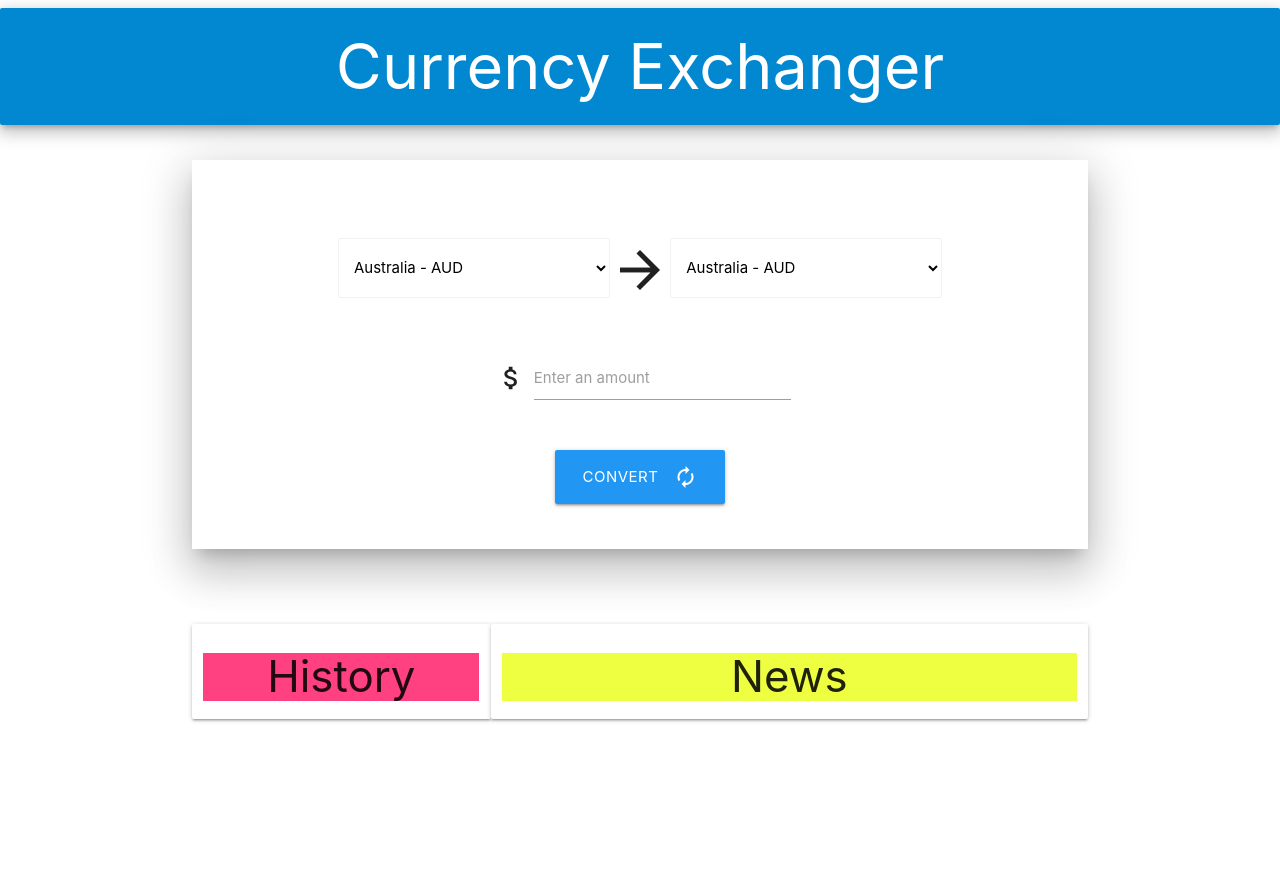
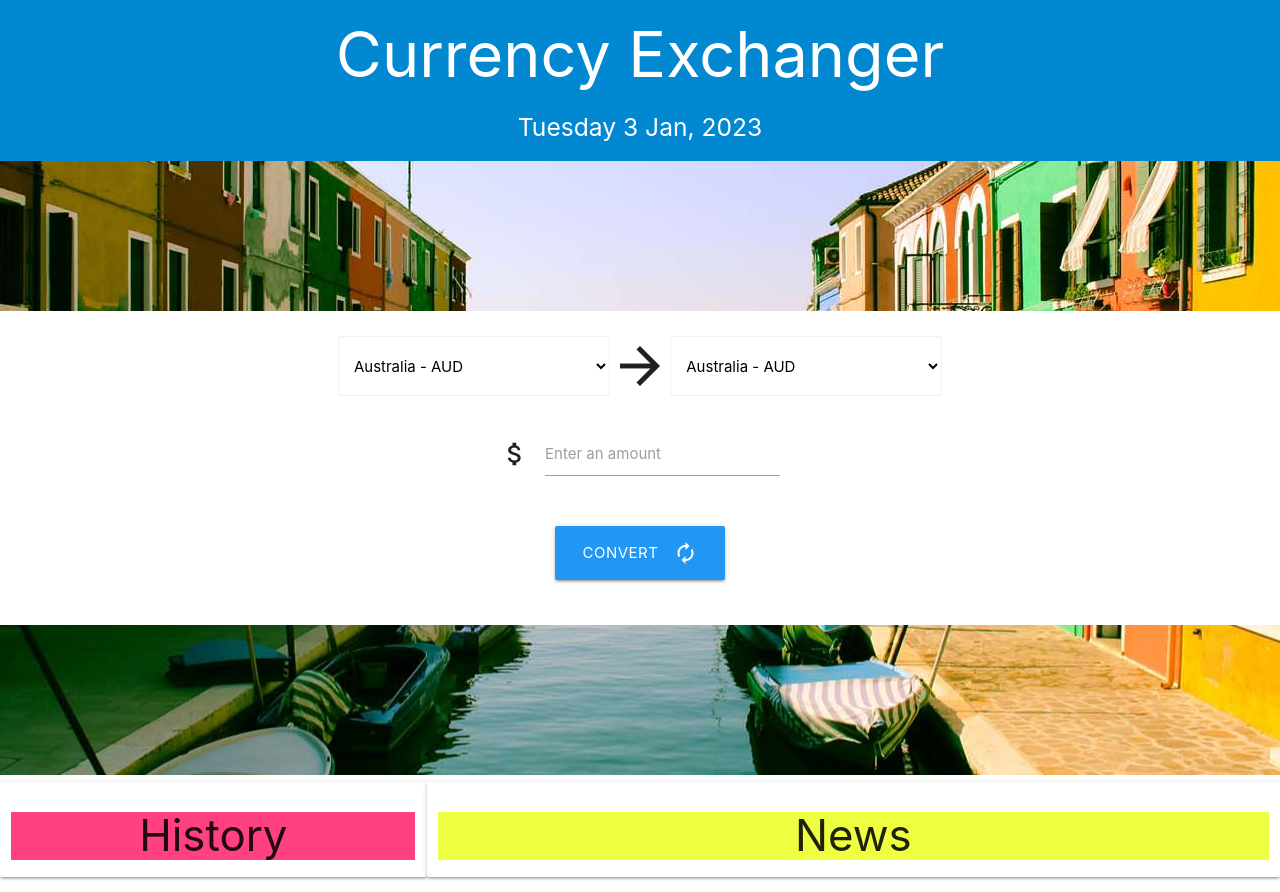
Before and after one commit to stephaneeh/group-project-1, a plain HTML site: page index.html in a window 1280 px wide. Before the commit the page ends 800 px from the top, so only its background shows below. Drawn offline with nearby package versions, Linux system fonts and the light colour scheme.

Commit message:
many changes

```diff
--- a/assets/css/style.css
+++ b/assets/css/style.css
@@ -1,20 +1,7 @@
-body {
-    background-image: url(./assets/img/download.jpeg);
+h1,
+h2 {
+    margin-top: 10px;
 }
-
-.hero {
-    /* Use "linear-gradient" to add a darken background effect to the image (photographer.jpg). This will make the text easier to read */
-    background-image: linear-gradient(rgba(0, 0, 0, 0.5), rgba(0, 0, 0, 0.5)), url("photographer.jpg");
-
-        /* Set a specific height */
-        height: 50%;
-
-        /* Position and center the image to scale nicely on all screens */
-        background-position: center;
-        background-repeat: no-repeat;
-        background-size: cover;
-        position: relative;
-      }
 
 .modal {
     display: none;
@@ -50,6 +37,22 @@ body {
     text-decoration: none;
     cursor: pointer;
 }
+header,
+section {
+    padding: 10px 0;
+}
+
+.row {
+    margin-bottom: 0px;
+}
+
+.parallax-container {
+    height: 150px;
+  }
+
+.convert-container {
+    padding-bottom: 30px;
+}
 
 
 #dropdown-currencies{
@@ -57,15 +60,14 @@ body {
     align-items: center;
 }
 
-
 select {
-    margin-top: 75px;
+    /* margin-top: 75px; */
     height: 60px;
 
 }
 
  .arrow {
-    margin-top: 80px;
+    /* margin-top: 80px; */
  }
 
 
--- a/assets/js/script.js
+++ b/assets/js/script.js
@@ -10,15 +10,17 @@ var sourceCountryCode = '';
 var destinationCountryCode = '';
 var targetExchange = '';
 
+var dateContainer = document.querySelector('#date-container');
+var resultsContainer = document.querySelector('#results-container');
 var sourceCountry = document.querySelector('#source-country');
 var destinationCountry = document.querySelector('#destination-country');
+var inputField = document.querySelector('#input-field');
 var submitBtn = document.querySelector('#submit-btn');
-var resultsContainer = document.querySelector('#results-container');
 var historyContainer = document.querySelector('#history-container');
 var historyList = document.querySelector('#history-list');
-var inputField = document.querySelector('#input-field');
 var newsContainer = document.querySelector('#news-container');
 var articleContainer = document.querySelector('#article-container');
+
 var modal = document.getElementById("myModal");
 var span = document.getElementsByClassName("close")[0];
 
@@ -30,26 +32,25 @@ var options = [
     {country: "Canada", code: "ca", currency: "CAD", exchange: "TSX" },
     {country: "China", code: "cn", currency: "CNY", exchange: "SSE" },
     {country: "European Union", code: "eu", currency: "EUR", exchange: "ENX" },
-    {country: "Honk Kong", code: "hk", currency: "HKD", exchange: "HKEX" },
+    {country: "Hong Kong", code: "hk", currency: "HKD", exchange: "HKEX" },
     {country: "India", code: "in", currency: "INR", exchange: "NSE" },
     {country: "Japan", code: "jp", currency: "JPY", exchange: "TYO" },
-    {country: "Mexio", code: "mx", currency: "MXN", exchange: "BMV" },
+    {country: "Mexico", code: "mx", currency: "MXN", exchange: "BMV" },
     {country: "New Zealand", code: "nz", currency: "NZD", exchange: "NZX" },
     {country: "Phillipines", code: "ph", currency: "PHP", exchange: "PHS" },
     {country: "South Africa", code: "za", currency: "ZAR", exchange: "JSE" },
     {country: "Switzerland", code: "ch", currency: "CHF", exchange: "SWX" },
-    {country: "United Kingdon", code: "gb", currency: "GBP", exchange: "LSE" },
+    {country: "United Kingdom", code: "gb", currency: "GBP", exchange: "LSE" },
     {country: "United States", code: "us", currency: "USD", exchange: "NYSE" },
 ];
 
-//lists out the options available to choose from in the drop down lists
+
+$(document).ready(function(){
+  $('.parallax').parallax();
+});
+
 var getList = function () {
-
-  document.addEventListener('DOMContentLoaded', function() {
-    var elems = document.querySelectorAll('.parallax');
-    var instances = M.Parallax.init(elems, options);
-  });
-
+  //load options into dropdown list
   for (var i = 0; i < options.length; i++) {
         var sourceCountryCode = document.createElement('option');
         sourceCountryCode.textContent = options[i].country + " - " + options[i].currency;
@@ -61,6 +62,9 @@ var getList = function () {
         destinationCountryCode.setAttribute('value', options[i].currency + '-' + options[i].exchange);
         destinationCountry.append(destinationCountryCode);
     };
+  //load date to page
+  var now = dayjs().format('dddd D MMM, YYYY');
+  dateContainer.textContent = now;
 };
 
 var loadHistory = function () {
@@ -76,8 +80,7 @@ var loadHistory = function () {
 
 
 function handleButtonClick(event){
-    //get currency of selected countries
-    loadHistory();
+  // event.preventDefault();
 
     sourceCountryCode = sourceCountry.value.split('-')[0];
     destinationCountryCode = destinationCountry.value.split('-')[0];
@@ -90,6 +93,7 @@ function handleButtonClick(event){
       span.onclick = function() {
         modal.style.display = "none";
       }
+      return;
     } else {
 
     //API to fetch results for exchange rates
@@ -123,13 +127,12 @@ function handleButtonClick(event){
       historyArray.shift();
         }
       localStorage.setItem("historyArray", JSON.stringify(historyArray));
+      })
+    .then(function(){loadHistory()})
 
-      })
     };
 
-
-
-      var marketNewsURL = 'https://api.marketaux.com/v1/news/all?exchanges=' + targetExchange + '&filter_entities=true&limit=3&published_after=2022-12-29T02:24&api_token=' + marketKey;
+    var marketNewsURL = 'https://api.marketaux.com/v1/news/all?exchanges=' + targetExchange + '&filter_entities=true&language=en&limit=3&published_after=2022-12-29T02:24&api_token=' + marketKey;
 
 
     //API to fetch results for exchange rates
@@ -139,6 +142,7 @@ function handleButtonClick(event){
         newsResponse.json().then(function(data) {
 
           console.log(marketNewsURL);
+          console.log(data);
           articleContainer.innerHTML= '';
 
           var articleList = document.createElement('ul');
@@ -153,7 +157,7 @@ function handleButtonClick(event){
             articleSnippet.textContent = data.data[i].snippet;
             articleTitle.appendChild(articleSnippet);
 
-            var articleURL = document.createElement('p');
+            var articleURL = document.createElement('a');
             articleURL.textContent = "Read more";
             articleURL.setAttribute("href", data.data[i].url);
             articleTitle.appendChild(articleURL);
@@ -161,6 +165,8 @@ function handleButtonClick(event){
         })
       }
      })
+     //get currency of selected countries
+
     };
 
 submitBtn.addEventListener('click', handleButtonClick);
--- a/index.html
+++ b/index.html
@@ -14,71 +14,64 @@
 
 </head>
 
-<header>
-  <h1 class = "card-panel light-blue darken-2 white-text z-depth-3 center-align">Currency Exchanger</h1>
-  <h2 id="date"></h2> <!-- TODO: I haven't touched the jQuery date -->
+  <header class = "light-blue darken-2 white-text center-align">
+    <h1>Currency Exchanger</h1>
+    <h5 id="date-container"></h5> <!-- TODO: I haven't touched the jQuery date -->
   </header>
 
-<div class="hero"></div>
 
 <body>
-  <!--Currency excange 'card'-->
-    <!--Materialize sets a 'container' to use 70% of the available space-->
-    <!-- TODO: PLAY WITH THIS SOME MORE TO WORK OUT WHAT ITS DOING<div class="parallax-container">
-      <div class="parallax"><img src="./assets/img/download.jpeg"></div>
-    </div> -->
-
-    <div class="container">
 
   <main>
-    <div class = "center z-depth-5">
+    <!-- Modal content -->
+    <div id="myModal" class="modal">
+      <div class="modal-content">
+        <span class="close">&times;</span>
+        <p>Please enter a valid number to convert and try again.</p>
+      </div>
+    </div>
+    <!-- Parallax 1 -->
+    <div class="parallax-container">
+      <div class="parallax"><img src="assets/img/parallax1.jpg"></div>
+    </div>
+    <!-- User Input container -->
+    <section class="section white">
+      <div class="row container">
+        <div class="user-input-container">
           <section class = "container row">
-
             <!--Currency Dropdown Menus--><!--TODO: add some space in between menus-->
             <div id="dropdown-currencies" class="row col s12">
-
-          <br><br><br>
               <select id="source-country" class = "browser-default col s6"> </select>
               <i class="medium material-icons arrow">arrow_forward</i>
               <select id="destination-country" class = "browser-default col s6"> </select>
-
             </div>
-
           </section>
 
-      <!--Amount Input Field--><!--TODO:I couldn't center a smaller input field-->
-      <div id="exchange-container" class ="container">
+          <!--Amount Input Field-->
+          <section id="exchange-container" class ="container row">
             <form class="col s12">
-          <div class="row">
+              <!-- <div class="row"> -->
                 <div class="input-field col s6 offset-s3">
                   <i class="material-icons prefix">attach_money</i>
                   <textarea id="input-field" class="materialize-textarea"></textarea>
                   <label for="icon_prefix2">Enter an amount</label>
                 </div>
-          </div>
+              <!-- </div> -->
             </form>
+          </section>
         </div>
 
-      <section class="container"> <!--Added this section to keep the convert button and rate exchange together-->
-
-            <div id="results-container"></div>
-
-            <a id = "submit-btn" class="blue waves-effect waves-light btn-large btn hoverable"><i class="material-icons right">autorenew</i>Convert</a>
+        <section class="convert-container center"> <!--Added this section to keep the convert button and rate exchange together-->
+          <div id="results-container" class="align center"></div>
+            <a id = "submit-btn" class="blue waves-effect waves-light btn-large btn hoverable align center"><i class="material-icons right">autorenew</i>Convert</a>
+        </section>
     </section>
 
-      <div id="myModal" class="modal">
-        <!-- Modal content -->
-        <div class="modal-content">
-          <span class="close">&times;</span>
-          <p>Please enter a valid number to convert and try again.</p>
+    <!-- Parallax 1 -->
+    <div class="parallax-container">
+      <div class="parallax"><img src="assets/img/parallax1.jpg"></div>
     </div>
 
-      </div>
-
-      <br><br>
-    </div>
-
-    <br><br><br>
 
     <div class = "row">
       <!--added funny background colours to make it easier to track-->
@@ -104,7 +97,12 @@
     <footer></footer>
 
      <!-- Compiled and minified JavaScript -->
+     <script src="https://code.jquery.com/jquery-2.1.1.min.js"></script>
      <script src="https://cdnjs.cloudflare.com/ajax/libs/materialize/1.0.0/js/materialize.min.js"></script>
+    <script src="https://cdn.jsdelivr.net/npm/dayjs@1.11.3/dayjs.min.js"
+    integrity="sha256-iu/zLUB+QgISXBLCW/mcDi/rnf4m4uEDO0wauy76x7U="
+    crossorigin="anonymous"></script>
     <script src="./assets/js/script.js"></script>
 </body>
+
 </html>
```
Also changed, not shown: assets/img/parallax1.jpg (added). Lines whose indentation alone changed are shown as unchanged.
